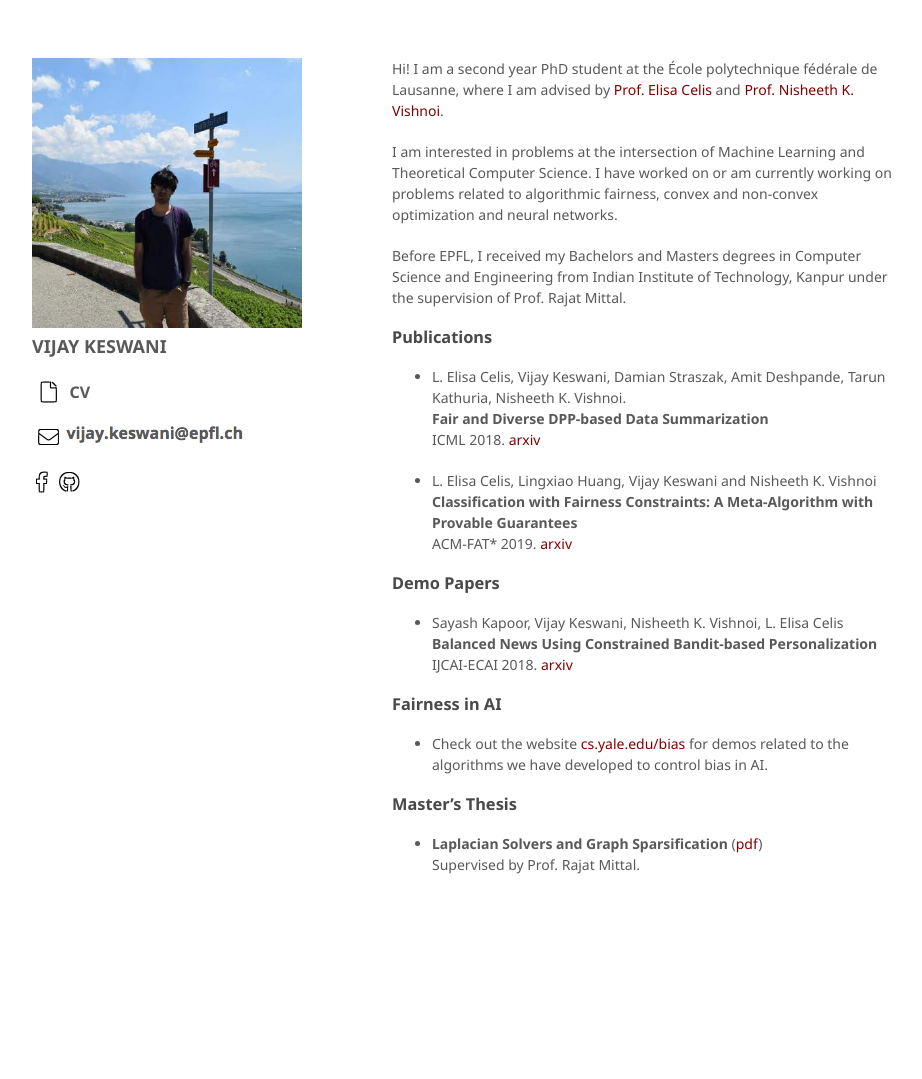
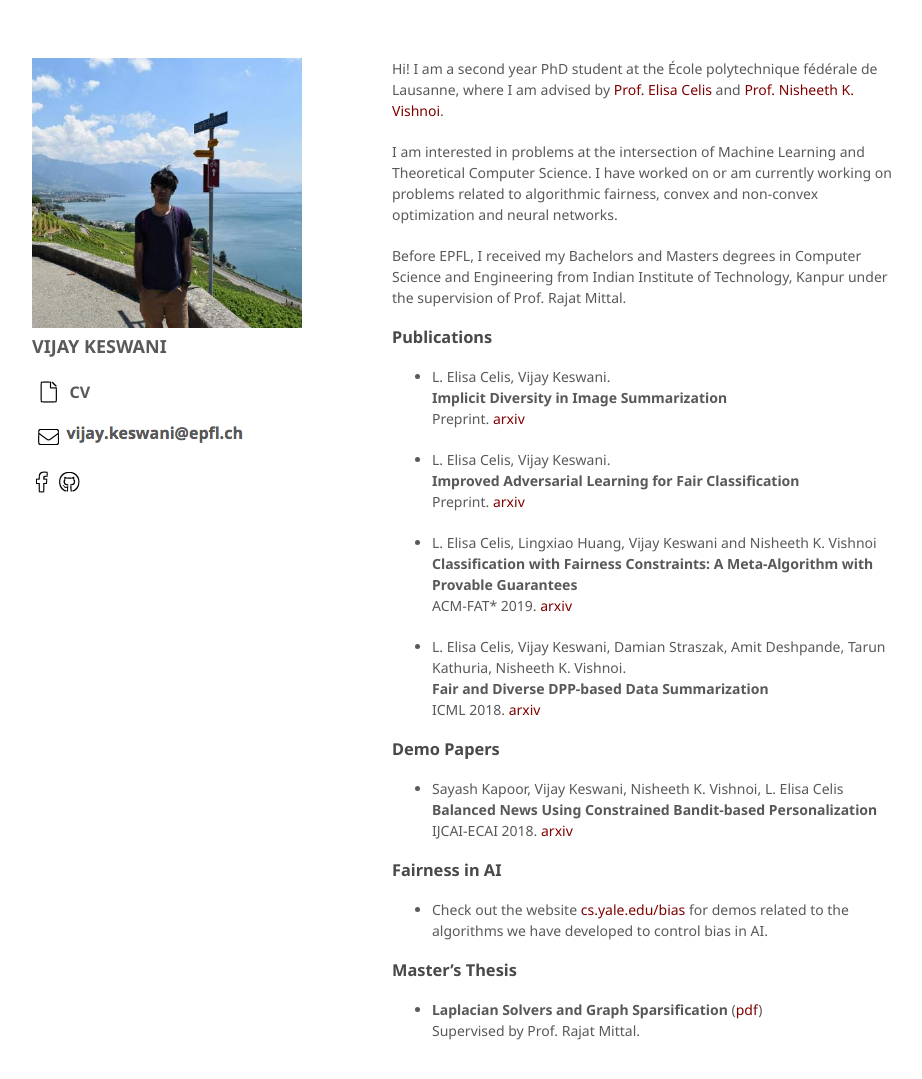
Before and after one commit to vijaykeswani/vijaykeswani.github.io, a Jekyll site: the page built from index.md, in a window 1280 px wide and 1111 px high. Shown: the top 1079 px of the window, without its empty margins (178-1100 px from the left). Built offline with Jekyll 4.4.1, drawn with Linux system fonts in a browser that asks for light colours; nearby versions of some CDN libraries; a script that is not in the unit is left out.

Commit message:
Added new papers

```diff
--- a/index.md
+++ b/index.md
@@ -11,14 +11,21 @@ I am interested in problems at the intersection of Machine Learning and Theoreti
 Before EPFL, I received my Bachelors and Masters degrees in Computer Science and Engineering from Indian Institute of Technology, Kanpur under the supervision of Prof. Rajat Mittal.
 
 ### Publications
+*   L. Elisa Celis, Vijay Keswani.\\
+    <b>Implicit Diversity in Image Summarization</b>\\
+    Preprint. [arxiv](https://arxiv.org/abs/1901.10265)
+
+*   L. Elisa Celis, Vijay Keswani.\\
+    <b>Improved Adversarial Learning for Fair Classification</b>\\
+    Preprint. [arxiv](https://arxiv.org/abs/1901.10443)
+
+*   L. Elisa Celis, Lingxiao Huang, Vijay Keswani and Nisheeth K. Vishnoi\\
+    <b>Classification with Fairness Constraints: A Meta-Algorithm with Provable Guarantees</b>\\
+    ACM-FAT* 2019. [arxiv](https://arxiv.org/abs/1802.04023)
 
 *   L. Elisa Celis, Vijay Keswani, Damian Straszak, Amit Deshpande, Tarun Kathuria, Nisheeth K. Vishnoi.\\
     <b>Fair and Diverse DPP-based Data Summarization</b>\\
     ICML 2018. [arxiv](https://arxiv.org/abs/1802.04023)
-
-*   L. Elisa Celis, Lingxiao Huang, Vijay Keswani and Nisheeth K. Vishnoi\\
-    <b>Classification with Fairness Constraints: A Meta-Algorithm with Provable Guarantees</b>\\
-    ACM-FAT* 2019. [arxiv](https://arxiv.org/abs/1802.04023)
 
 ### Demo Papers
 
```
Also changed, not shown: 1 other file.
